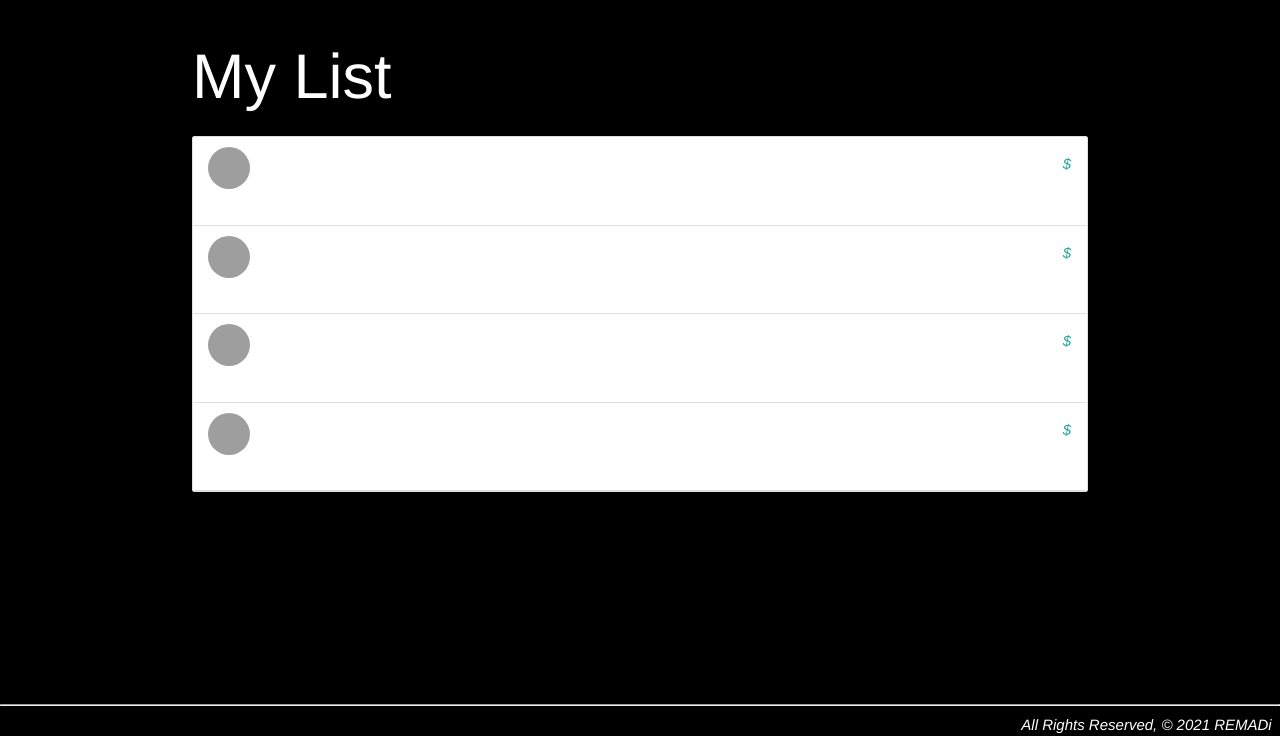
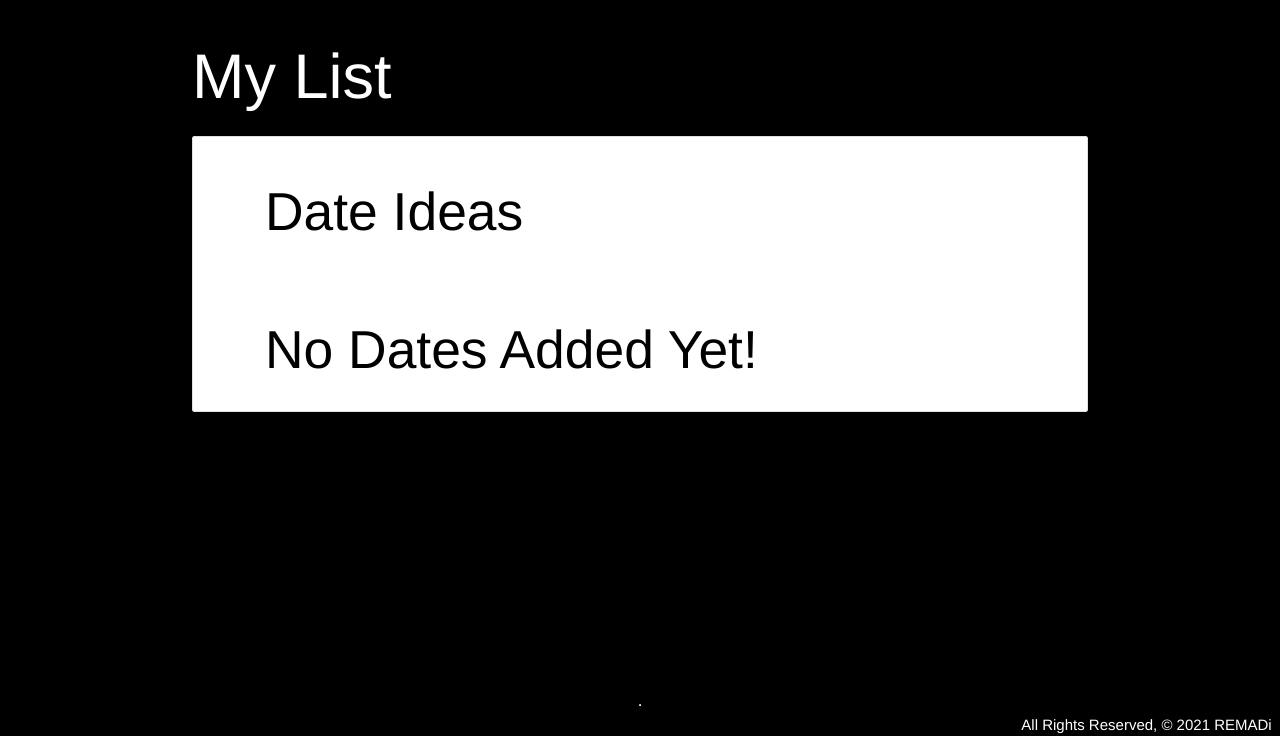
Before and after one commit to mantezana1998/remadi, a Django app: page /my_dates/ in a window 1280 px wide. Shown: the part 64-800 px from the top of the page. Run offline with Django 3.2, Linux system fonts and the light colour scheme; grey boxes are pictures that could not be loaded.

Commit message:
crud in process

```diff
--- a/main_app/forms.py
+++ b/main_app/forms.py
@@ -1,7 +1,7 @@
 from django.forms import ModelForm
 from .models import Date
 
-class AddDate(ModelForm):
+class DateForm(ModelForm):
     class Meta:
         model = Date
         fields = '__all__'
--- a/main_app/templates/dates/my_dates.html
+++ b/main_app/templates/dates/my_dates.html
@@ -4,38 +4,20 @@
   <h1>My List</h1>
   <ul class="collection">
     <li class="collection-item avatar">
+      <h2 style='color:black;'>Date Ideas</h2>
+      <!-- @ DiAnne!!! Change this ^^ and add to CSS. Didn't want to touch your CSS in case you were working on it :-) -->
+      {% if date.count %}
       <img src="https://i.imgur.com/RSo6X7w.jpg" alt="" class="circle">
       <span class="title">Title</span>
       <p>First Line <br>
          Second Line
       </p>
       <a href="#!" class="secondary-content"><i class="material-icons">$</a>
+      {% else %}
+      <br>
+      <h2 style='color:black;'>No Dates Added Yet!</h2>
+      <!-- @ DiAnne!!! Change this ^^ and add to CSS. Didn't want to touch your CSS in case you were working on it :-) -->
+      {% endif %}
     </li>
-        <li class="collection-item avatar">
-            <img src="https://i.imgur.com/lCvbkpc.jpg" alt="" class="circle">
-          <span class="title">Title</span>
-          <p>First Line <br>
-             Second Line
-          </p>
-          <a href="#!" class="secondary-content"><i class="material-icons">$</a>
-        </li>
-        <li class="collection-item avatar">
-            <img src="https://i.imgur.com/ouxNz8g.jpg" alt="" class="circle">
-          <span class="title">Title</span>
-          <p>First Line <br>
-             Second Line
-          </p>
-          <a href="#!" class="secondary-content"><i class="material-icons">$</a>
-        </li>
-        <li class="collection-item avatar">
-            <img src="https://i.imgur.com/dXJP9cH.jpg" alt="" class="circle">
-          <span class="title">Title</span>
-          <p>First Line <br>
-             Second Line
-          </p>
-          <a href="#!" class="secondary-content"><i class="material-icons">$</a>
-        </li>
-      </ul>
-
-
+<!-- Add for loop to list out all the dates!!!! -->
 {% endblock %}
--- a/main_app/urls.py
+++ b/main_app/urls.py
@@ -5,8 +5,9 @@ urlpatterns = [
       path('', views.home, name='home'),
       path('about/', views.about, name='about'),
       path('dates/', views.dates_index, name='index'),
-      path('my_dates/', views.my_dates_list, name='my_dates'),
+      path('my_dates/', views.my_dates, name='my_dates'),
       path('accounts/signup/', views.signup, name='signup'),
       path('dates/', views.dates_detail, name='detail'),
       path('dates/<int:date_id>/', views.dates_detail, name='detail'),
+      path('dates/<int:date_id>/add_date/', views.add_date, name='add_date')
 ]
--- a/main_app/views.py
+++ b/main_app/views.py
@@ -3,8 +3,8 @@ from .models import Date, Review
 from django.contrib.auth import login
 from django.contrib.auth.forms import UserCreationForm
 from django.contrib.auth.decorators import login_required
-from .forms import AddDate
-# from .forms import ReviewForm # complete form for the review
+from django.views.generic.edit import CreateView
+from .forms import DateForm
 
 
 def home(request):
@@ -18,14 +18,16 @@ def dates_index(request):
   dates = Date.objects.filter(user=request.user)
   return render(request, 'dates/index.html', {'dates': dates})
 
-@login_required
-def add_to_my_dates(request, date_id):
-      # return render(request, 'dates/my_dates.html')
-  date = Date.objects.get(id=date_id)
-  add_date = AddDate()
-  return render(request, 'dates/my_dates.html', {
-    'date': date, 'add_date': add_date
-  })
+def my_dates(request):
+  return render (request, 'dates/my_dates.html')
+
+# @login_required
+# def add_to_my_dates(request, date_id):
+#   date = Date.objects.get(id=date_id)
+#   add_date = AddDate()
+#   return render(request, 'dates/my_dates.html', {
+#     'date': date, 'add_date': add_date
+#   })
 
 @login_required
 def dates_detail(request, date_id):
@@ -34,12 +36,17 @@ def dates_detail(request, date_id):
     'date': date
   })
 
-# def add_to_my_dates(request, date_id):
-#   form = AddingForm(request.POST)
+def add_date(request, date_id):
+  form = DateForm(request.POST)
+  if form.is_valid():
+    new_date = form.save(commit=False)
+    new_date.date_id = date_id
+    new_date.save()
+  return redirect('my_dates', date_id=date_id)
 
-def my_dates_list(request):
-  return render(request, 'dates/my_dates.html')
-
+class DateCreate(CreateView):
+  model = Date
+  fields = '__all__'
 
 def signup(request):
   error_message = ''
```
Also changed, not shown: main_app/templates/dates/detail.html (+8 -1 lines). Lines whose indentation alone changed are shown as unchanged.
